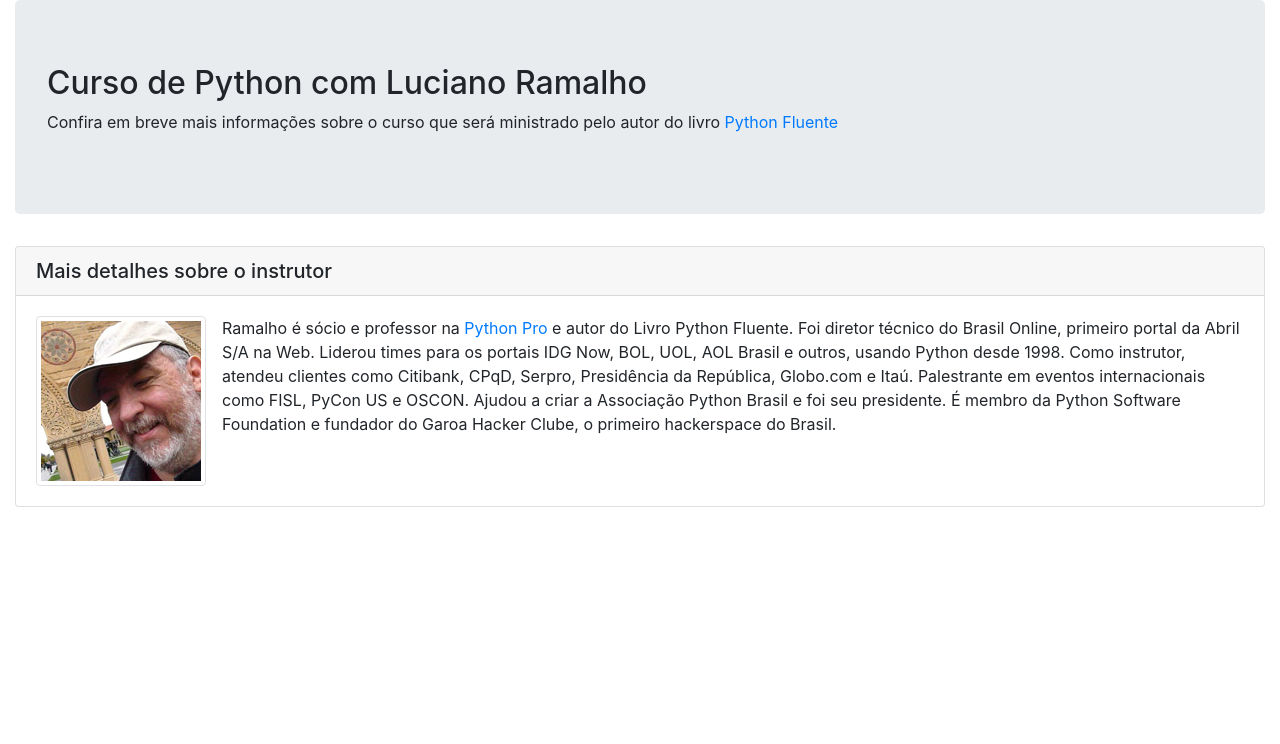
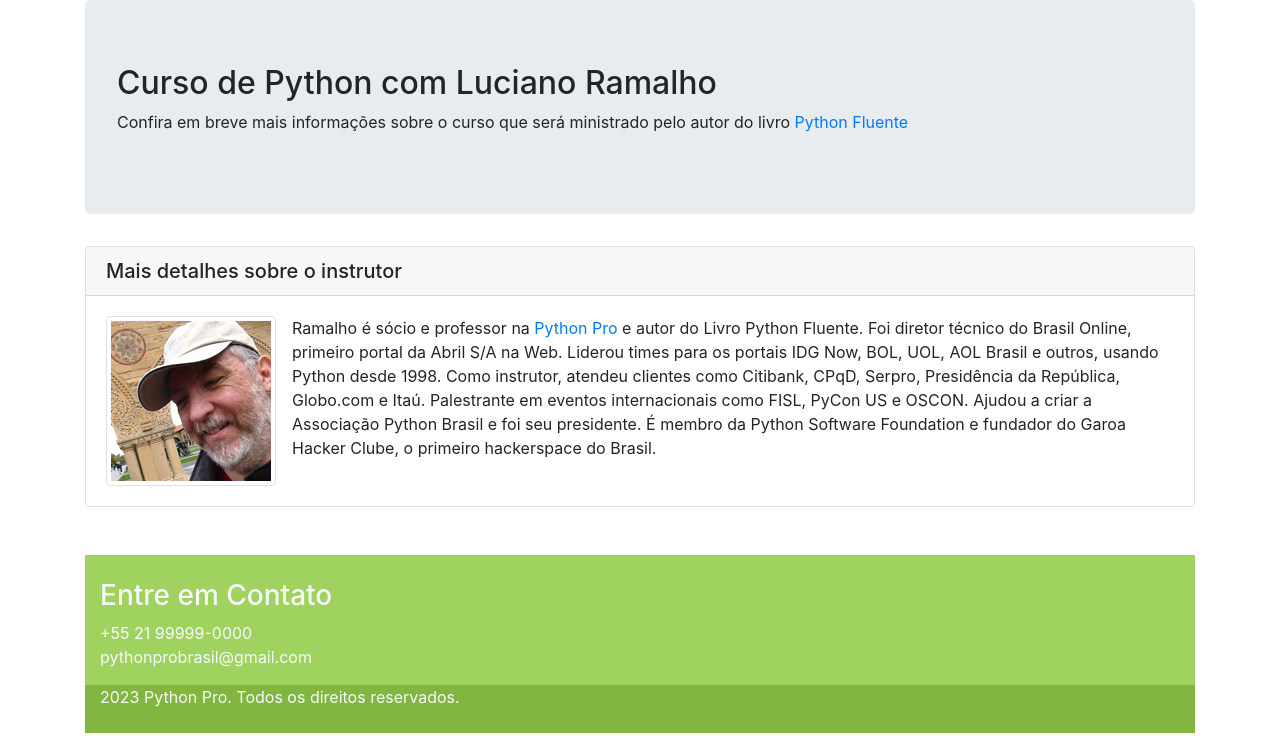
Before and after one commit to AruGarcia/curso-django-2.0, a Django app: template pypro/base/templates/base/home.html in a window 1280 px wide. Shown: the part 56-800 px from the top of the page. Run offline with Django 4.2, Linux system fonts and the light colour scheme; the template is opened without the code that fills it, so the values that code supplies are empty; some libraries are stand-ins or nearby versions.

Commit message:
Modificações no CSS do rodapé da pagina.

```diff
--- /dev/null
+++ b/pypro/base/static/css/style.css
@@ -0,0 +1,6 @@
+.main-footer{
+    background-color: #9fd25f;
+}
+.rights{
+    background-color: #82b641;
+}
--- a/pypro/base/templates/base/home.html
+++ b/pypro/base/templates/base/home.html
@@ -31,7 +31,7 @@
 		</div>
 	  </div>
 	</nav>
-    <div class="container-fluid">
+    <div class="container">
 	<div class="row">
 		<div class="col-md-12">
 
@@ -62,10 +62,28 @@
 			</div>
 		</div>
 	</div>
-<!--</div> -->
-
-    <script src="js/jquery.min.js"></script>
-    <script src="js/bootstrap.min.js"></script>
-    <script src="js/scripts.js"></script>
+  <footer class="main-footer mt-5 pt-4 text-light">
+	  <div class="container">
+		  <div class="row">
+			  <div class="col">
+				  <h3>Entre em Contato</h3>
+				  <address>
+					  +55 21 99999-0000
+					  <br/>
+					  <a href="mailto:pythonprobrasil@gmail.com" class="text-light">pythonprobrasil@gmail.com</a>
+				  </address>
+			  </div>
+		  </div>
+	  </div>
+	  <div class="rights pb-4">
+		  <div class="container">
+			  <div class="row">
+				  <div class="col">
+					  {% now 'Y' %} Python Pro. Todos os direitos reservados.
+				  </div>
+			  </div>
+		  </div>
+	  </div>
+  </footer>
   </body>
 </html>
```
